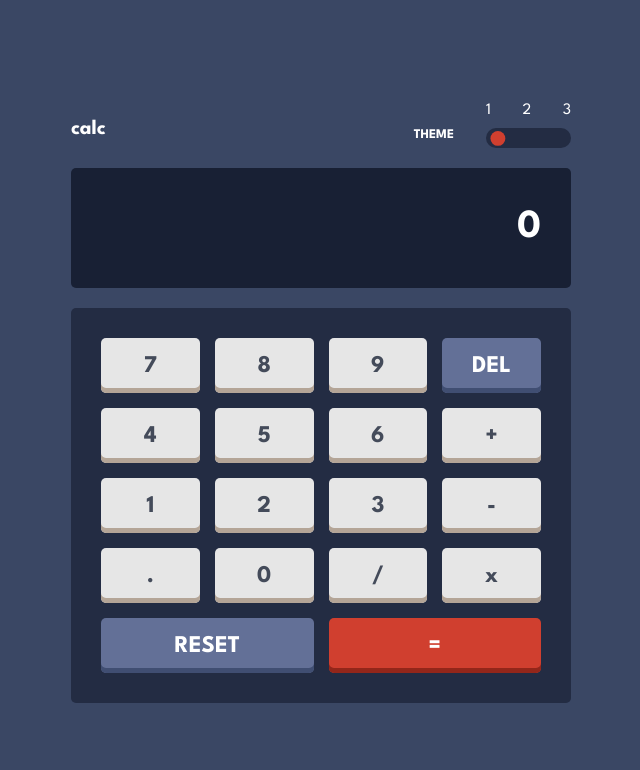
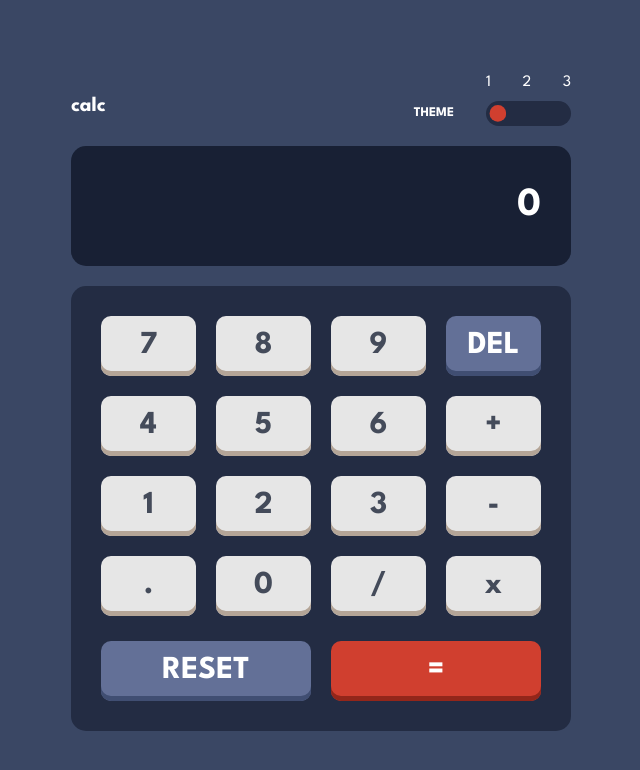
Before and after one commit to developer-luizcarlos/calculator-theme-switcher, a website with bundled scripts: page index.html in a window 1280 px wide. Shown: the whole page, without its empty margins (319-959 px from the left). Built offline with nearby package versions, Linux system fonts and the light colour scheme.

Commit message:
refact: refact font-sizes,border-radius and transitions

```diff
--- a/src/styles/index.css
+++ b/src/styles/index.css
@@ -29,8 +29,8 @@ body {
 }
 
 body.dark-theme .thumb {
-	left: 5%;
-	transform: translate(-5%, -50%);
+	left: 10%;
+	transform: translate(-10%, -50%);
 }
 
 body.light-theme .thumb {
@@ -39,8 +39,8 @@ body.light-theme .thumb {
 }
 
 body.purple-theme .thumb {
-	left: 95%;
-	transform: translate(-95%, -50%);
+	left: 90%;
+	transform: translate(-90%, -50%);
 }
 
 .calculator {
@@ -84,12 +84,11 @@ body.purple-theme .thumb {
 
 .toggle {
 	background-color: var(--bg-toggle);
-	border-radius: 40px;
+	border-radius: 50px;
 	cursor: pointer;
-	height: 20px;
+	height: 25px;
 	width: clamp(70px, 15vw, 85px);
 	position: relative;
-	padding: 10px;
 }
 
 .thumb {
@@ -102,11 +101,12 @@ body.purple-theme .thumb {
 	left: 5%;
 	top: 50%;
 	transform: translate(-5%, -50%);
+	transition: all 0.3s ease;
 }
 
 .screen {
 	background-color: var(--bg-screen);
-	border-radius: 5px;
+	border-radius: 15px;
 	display: flex;
 	align-items: center;
 	justify-content: end;
@@ -119,33 +119,33 @@ body.purple-theme .thumb {
 
 .keypad {
 	background-color: var(--bg-keypad);
-	border-radius: 5px;
+	border-radius: 15px;
 	display: grid;
-	row-gap: 15px;
+	row-gap: 25px;
 	padding: clamp(15px, 2rem, 30px);
 }
 
 .action-keys-container {
 	display: grid;
 	grid-template-columns: repeat(4, 1fr);
-	gap: 15px;
+	gap: 20px;
 }
 
 .state-keys-container {
 	display: grid;
 	grid-template-columns: repeat(2, 1fr);
-	gap: 15px;
+	gap: 20px;
 }
 
 .key {
 	border: none;
-	border-radius: 5px;
+	border-radius: 10px;
 	cursor: pointer;
 	font-family: inherit;
-	font-size: clamp(1rem, 2.5vw, 1.5rem);
+	font-size: clamp(1rem, 2.5vw, 2rem);
 	font-weight: bold;
-	height: clamp(40px, 8vh, 55px);
-	width: max(50px, 100%);
+	height: clamp(40px, 8vh, 60px);
+	width: max(60px, 100%);
 }
 
 .key--regular {
```
